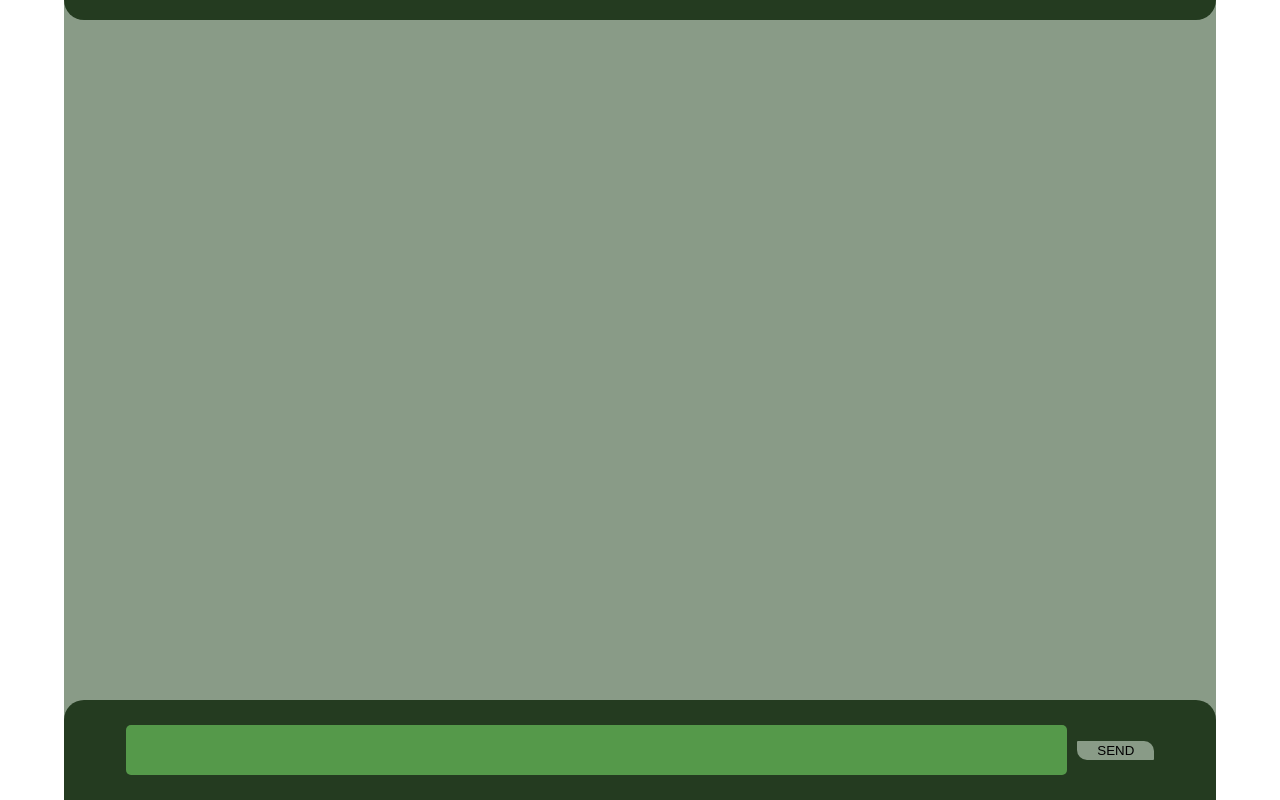
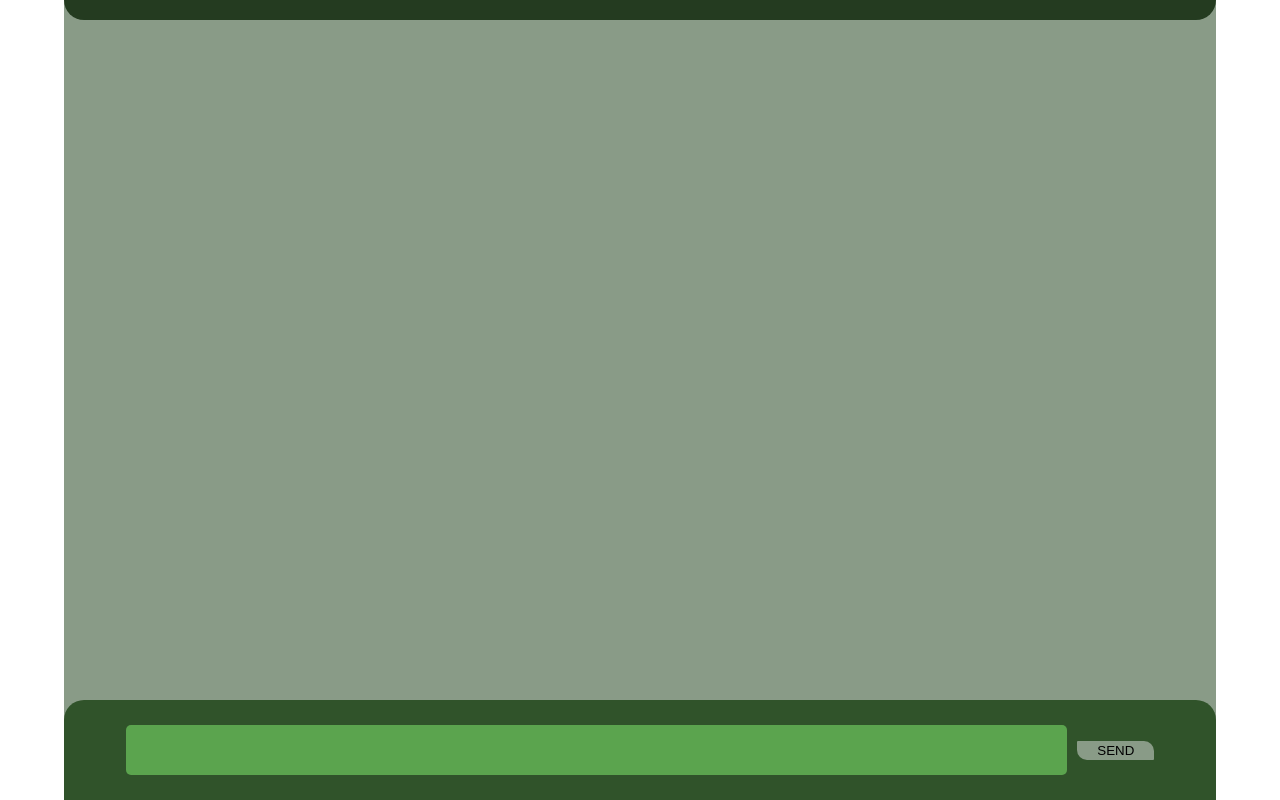
Before and after one commit to dofxo/chatBoxEx, a plain HTML site: page index.html in a window 1280 px wide. Drawn offline with Linux system fonts and the light colour scheme; a web font is replaced by a local one.

Commit message:
Update style.css

```diff
--- a/style.css
+++ b/style.css
@@ -36,7 +36,7 @@ body {
     bottom: 0;
     width: 100%;
     height: 100px;
-    background-color: #243b20;
+    background-color: #30532a;
     border-top-left-radius: 20px;
     border-top-right-radius: 20px;
 
```
